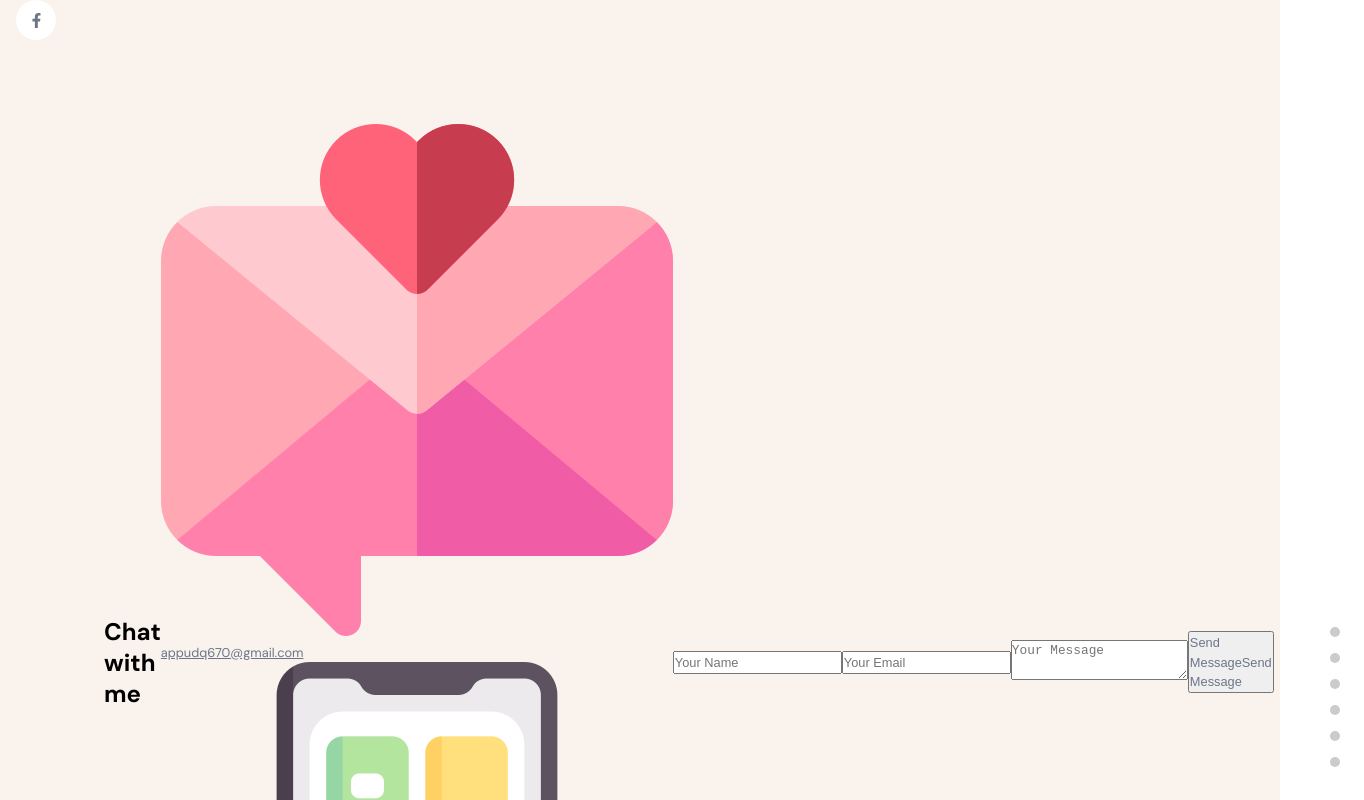
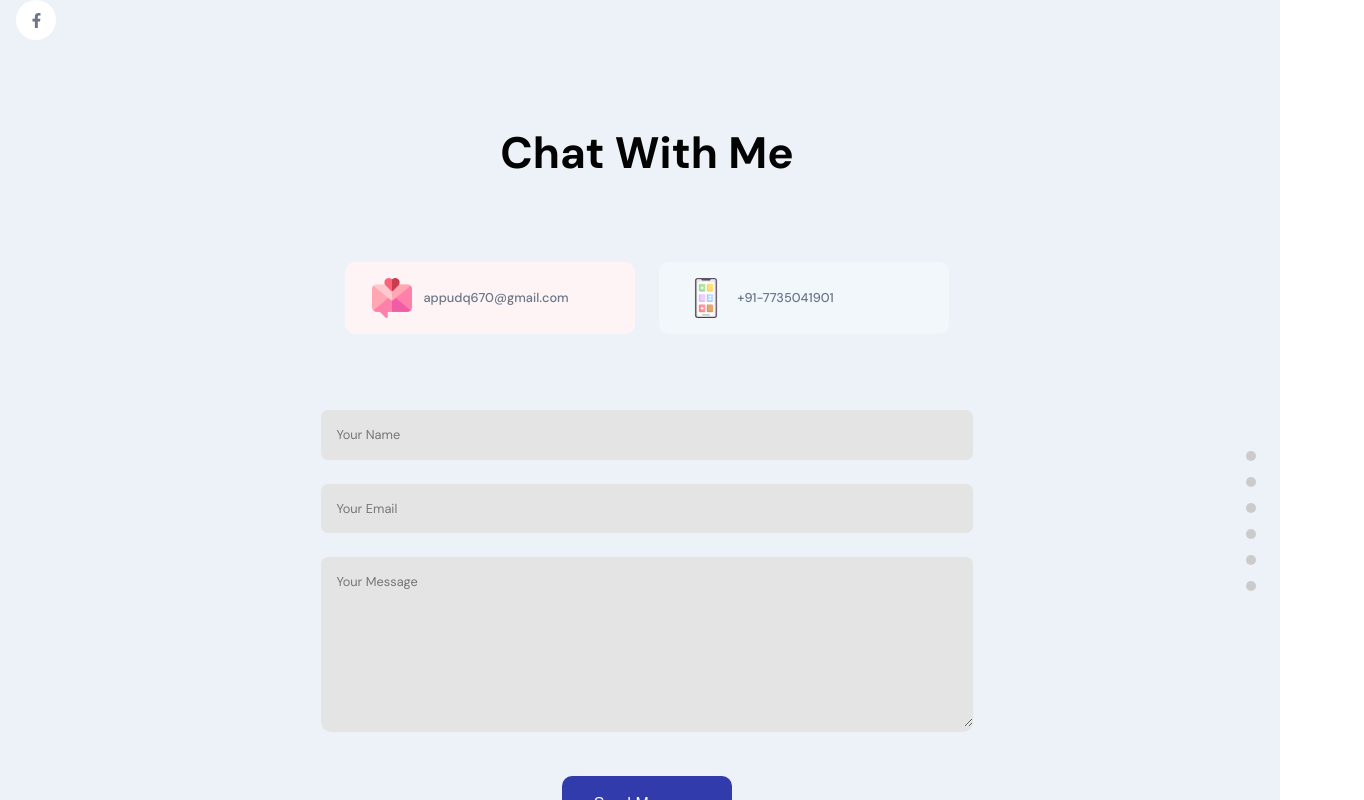
Before and after one commit to appu900/myPortfolio, a React (Create React App) app in the folder frontend/: page / in a window 1280 px wide. Shown: the part 3940-4740 px from the top of the page, 1364 px wide, since content can reach past the window. Built offline with nearby package versions, Linux system fonts and the light colour scheme; no server answers.

Commit message:
Enjoy Your Portfolio

```diff
--- a/frontend/src/container/Footer/Footer.jsx
+++ b/frontend/src/container/Footer/Footer.jsx
@@ -35,7 +35,7 @@
   }
   return (
     <>
-      <h2 className="head0-text">Chat with me</h2>
+      <h2 className="head-text">Chat with me</h2>
 
       <div className="app__footer-cards">
         <div className="app__footer-card">
@@ -45,7 +45,7 @@
 
         <div className="app__footer-card">
           <img src={images.mobile} alt="mobile" />
-          <a href="tel:+91 7978640184" className="p-text">+91-7978640184</a>
+          <a href="tel:+91 7735041901" className="p-text">+91-7735041901</a>
         </div>
       </div>
 
@@ -64,12 +64,11 @@
           <div>
             <textarea
             className='p-text'
-            placeholder='Your Message' value={message} name={message} onChange={handleChangeInput}
+            placeholder='Your Message' value={message} name="message" onChange={handleChangeInput}
             >
-
             </textarea>
           </div>
-          <button type="button" className="p-text" onClick={handleSubmit}>{loading ? 'Sending' : 'Send Message'}Send Message</button>
+          <button type="button" className="p-text" onClick={handleSubmit}>{!loading ? 'Send Message' : 'Sending...'}</button>
         </div>
         :
         <div>
--- a/frontend/src/container/Footer/Footer.scss
+++ b/frontend/src/container/Footer/Footer.scss
@@ -0,0 +1,114 @@
+.app__footer {
+    flex: 1;
+    width: 100%;
+    flex-direction: column;
+
+}
+
+.app__footer-cards {
+    width: 60%;
+    display: flex;
+    justify-content: space-evenly;
+    align-items: center;
+    flex-wrap: wrap;
+    margin: 4rem 2rem 2rem;
+
+    .app__footer-card {
+        min-width: 290px;
+        display: flex;
+        flex-direction: row;
+        justify-content: flex-start;
+        align-items: center;
+
+        margin: 1rem 0;
+        padding: 1rem;
+        border-radius: 10px;
+        cursor: pointer;
+        background-color: #fef4f5;
+        transition: all 0.3s ease-in-out;
+
+        img {
+            width: 40px;
+            height: 40px;
+            margin-right: 1rem;
+            margin: 0 0.7rem;
+        }
+
+        p {
+            font-weight: 600;
+        }
+
+        a {
+            text-decoration: none;
+            font-weight: 500;
+        }
+
+        &:hover {
+            background-color: 0 0 25px #fef4f5;
+        }
+
+        @media screen and (max-width: 450px) {
+            width: 100%;
+        }
+    }
+
+    @media screen and (max-width: 768px) {
+        width: 100%;
+    }
+}
+
+.app__footer-cards .app__footer-card:last-child {
+    background-color: #f2f7fb;
+}
+
+.app__footer-form {
+    width: 60%;
+    flex-direction: column;
+    margin: 1rem 2rem;
+
+    div {
+        width: 100%;
+        margin: 0.75rem 0;
+        border-radius: 10px;
+        cursor: pointer;
+        background-color: var(--light-gray-color);
+        transition: all 0.3s ease-in-out;
+
+        input, textarea {
+            width: 100%;
+            padding: 0.95rem;
+            border: none;
+            border-radius: 7px;
+            background-color: var(--light-gray-color);
+            font-family: var(--font-base);
+            color: var(--secondary-color);
+            outline: none;
+        }
+
+        textarea {
+            height: 170px;
+        };
+
+        &:hover {
+           box-shadow: 0 0 25px var(--light-gray-color);
+        }
+    }
+
+    button {
+        padding: 1rem 2rem;
+        border-radius: 10px;
+        border: none;
+        background-color: var(--secondary-color);
+        font-weight: 500;
+        color: var(--white-color);
+        outline: none;
+        margin: 2rem 0 0 0;
+        font-size: var(--font-base);
+        cursor: pointer;
+    }
+
+    @media screen and (max-width: 768px) {
+        width: 100%;
+        margin: 1rem 0;
+    }
+}
--- a/frontend/src/index.css
+++ b/frontend/src/index.css
@@ -2,8 +2,7 @@
 
 :root {
   --font-base: 'DM Sans', sans-serif;
-  --primary-color: #f9f2ed;
-  /* else use edf2f8 as primary */
+  --primary-color: #edf2f8;
   --secondary-color: #313bac;
   --black-color: #030303;
   --light-gray-color: #e4e4e4;
```
